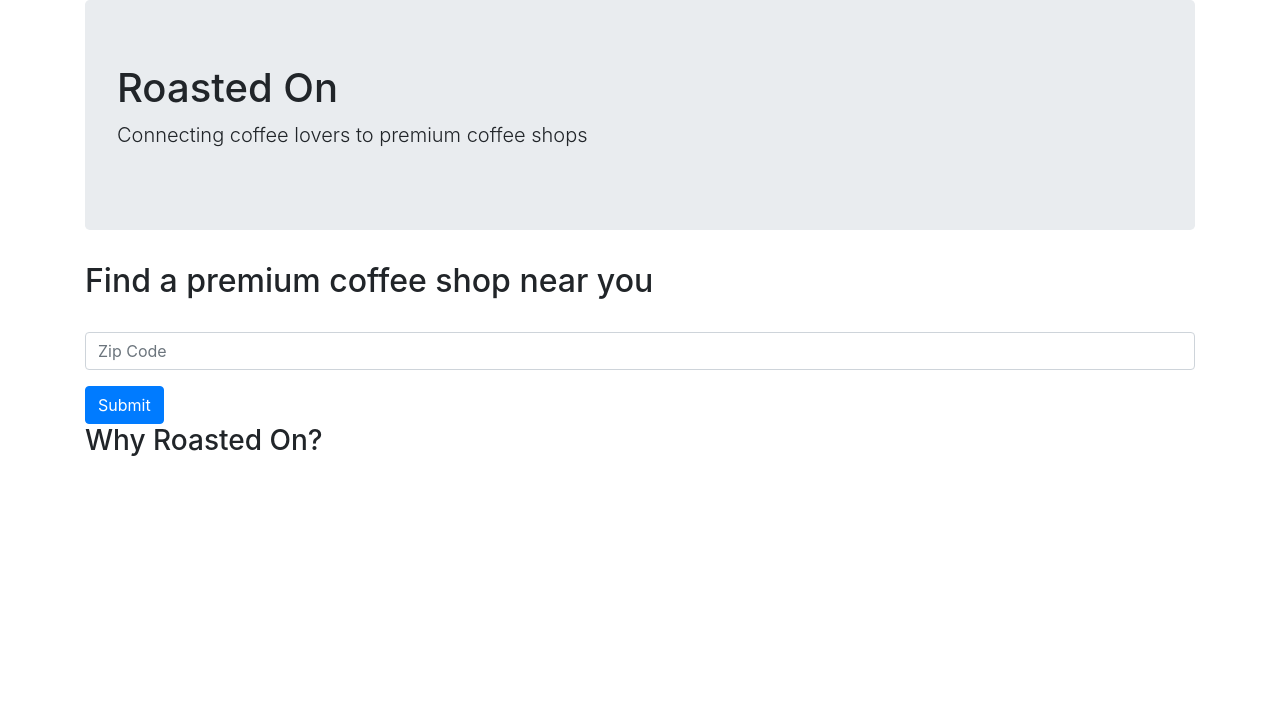
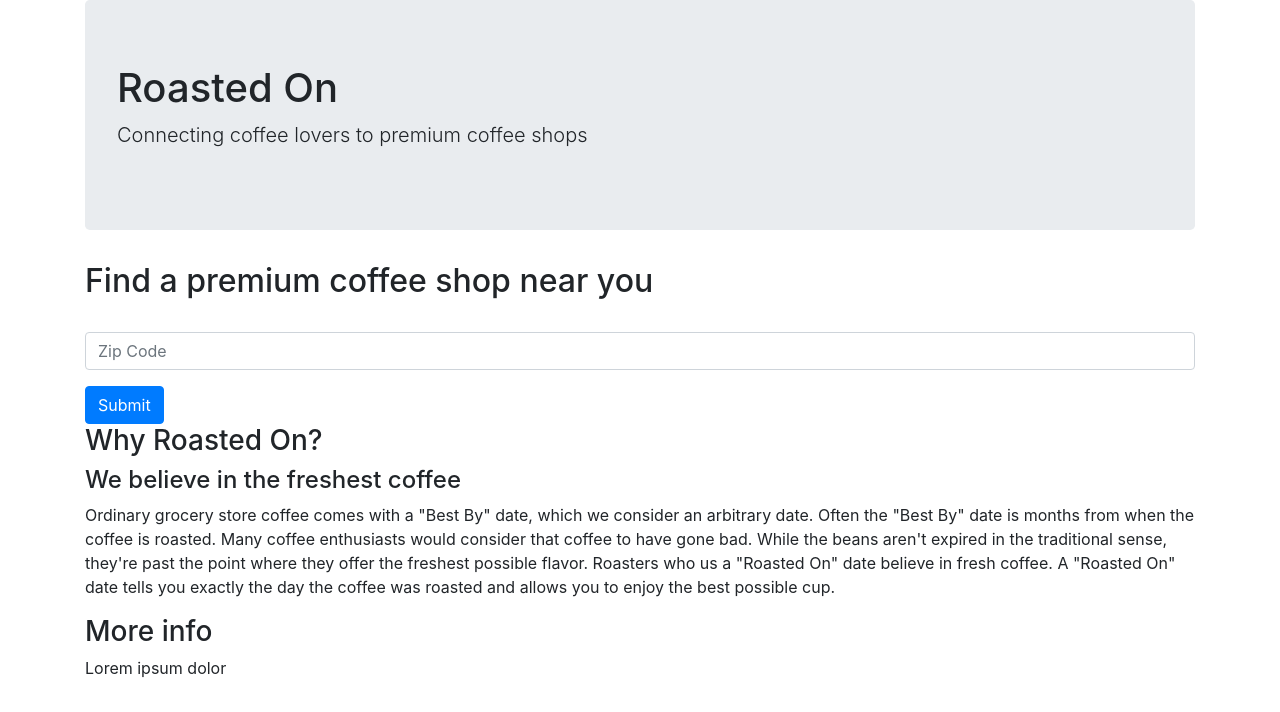
Before and after one commit to t-fa/roastedon, a React (Create React App) app: page / in a window 1280 px wide. Shown: the top 712 px of the page. Built offline with nearby package versions, Linux system fonts and the light colour scheme.

Commit message:
Added getZip to ZipCode

```diff
--- a/src/App.js
+++ b/src/App.js
@@ -25,7 +25,15 @@ class ZipCode extends React.Component {
     this.state = {
       zip: ''
     };
+    this.getZip = this.getZip.bind(this);
   }
+
+  getZip(event) {
+    this.setState({
+      zip: event.target.value
+    });
+  }
+
   render() {
     return (
       <form>
@@ -38,6 +46,7 @@ class ZipCode extends React.Component {
             class="form-control"
             id="zipcode"
             value={this.state.zip}
+            onChange={this.getZip}
           />
         </div>
         <button type="submit" class="btn btn-primary">
@@ -52,6 +61,20 @@ function Info() {
   return (
     <div>
       <h3>Why Roasted On?</h3>
+      <h4>We believe in the freshest coffee</h4>
+      <p>
+        Ordinary grocery store coffee comes with a "Best By" date, which we
+        consider an arbitrary date. Often the "Best By" date is months from when
+        the coffee is roasted. Many coffee enthusiasts would consider that
+        coffee to have gone bad. While the beans aren't expired in the
+        traditional sense, they're past the point where they offer the freshest
+        possible flavor. Roasters who us a "Roasted On" date believe in fresh
+        coffee. A "Roasted On" date tells you exactly the day the coffee was
+        roasted and allows you to enjoy the best possible cup.
+      </p>
+
+      <h3>More info</h3>
+      <p>Lorem ipsum dolor</p>
     </div>
   );
 }
```
